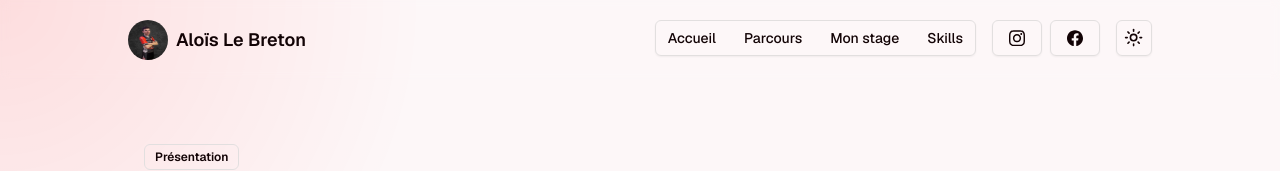
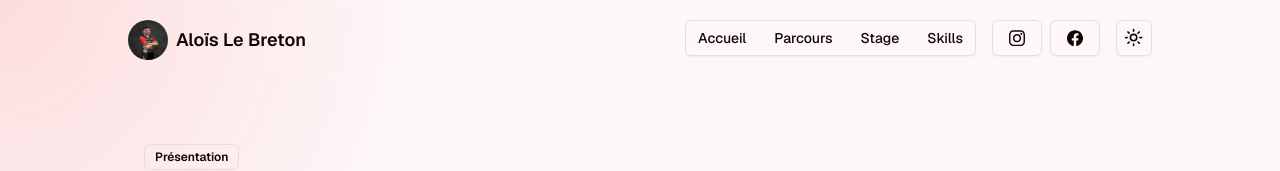
Before and after one commit to tanguyjulien56/vite-react, a Next.js app: page / in a window 1280 px wide. Shown: the top 171 px of the page. Built offline with nearby package versions, Linux system fonts and the light colour scheme; a web font is replaced by a local one.

Commit message:
menu update

```diff
--- a/src/components/NavigationMenu.tsx
+++ b/src/components/NavigationMenu.tsx
@@ -32,7 +32,7 @@ export default function NavigationMenu() {
         </MenubarMenu>
         <MenubarMenu>
           <MenubarTrigger onClick={() => scrollToSection("section3")}>
-            Mon stage
+            Stage
           </MenubarTrigger>
         </MenubarMenu>
         <MenubarMenu>
```
